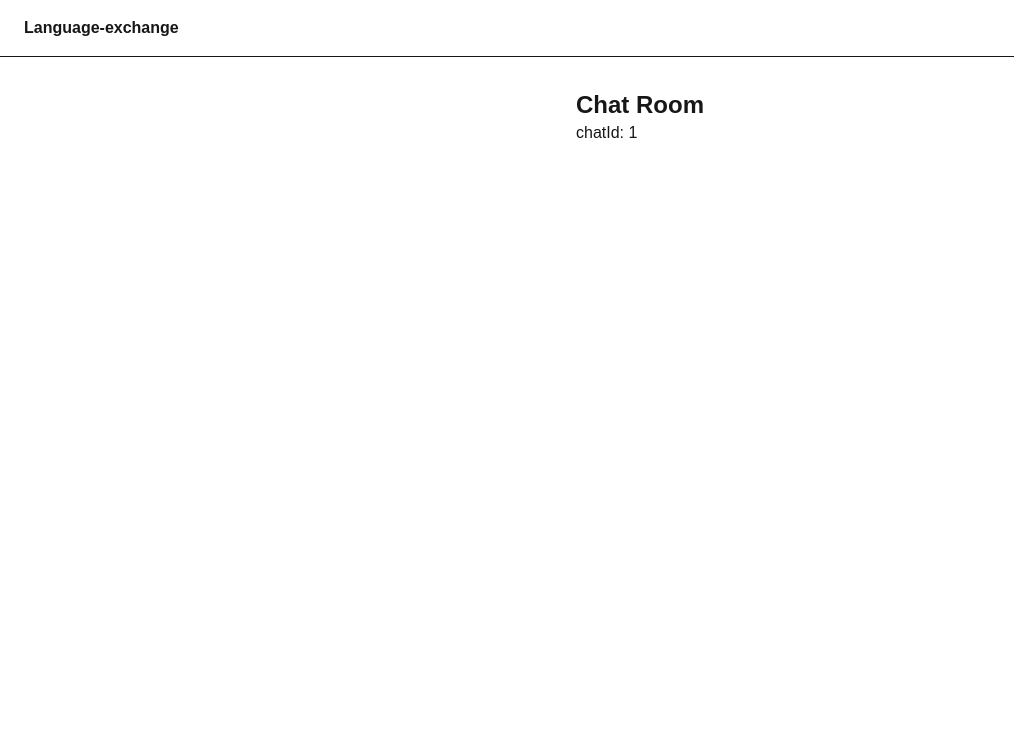
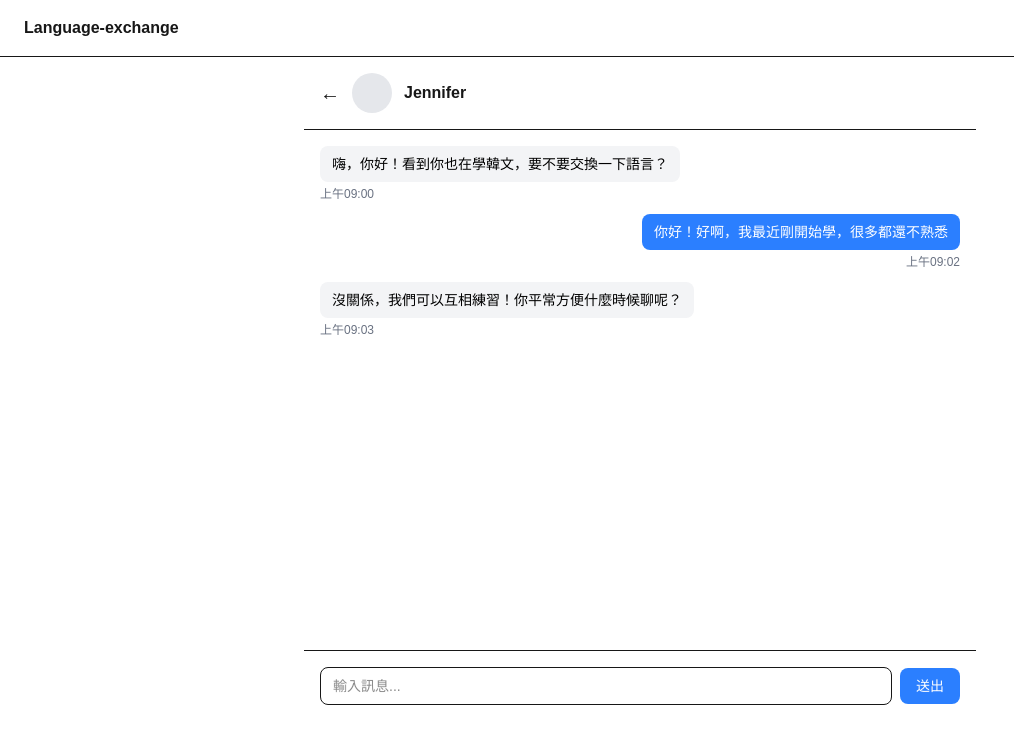
Before and after one commit to araaakang/language-exchange, a Next.js app: page /chat/1 in a window 1280 px wide. Shown: the top 744 px of the page, without its empty margins (0-1014 px from the left). Built offline with nearby package versions, Linux system fonts and the light colour scheme; no server answers.

Commit message:
feat: create mock chat room ui

```diff
--- a/app/chat/[chatId]/page.tsx
+++ b/app/chat/[chatId]/page.tsx
@@ -1,14 +1,68 @@
 "use client";
 
-import { useParams } from "next/navigation";
+import { useState } from "react";
+import { useRouter } from "next/navigation";
+import ChatRoomHeader from "@/components/ChatRoomHeader";
+import MessageBubble from "@/components/MessageBubble";
+import ChatInputBar from "@/components/ChatInputBar";
+import { Message } from "@/types/message";
+
+const mockOwnUid = "mock-own-uid";
+
+const mockPartner = {
+  uid: "mock-partner-uid",
+  displayName: "Jennifer",
+  photoURL: null as string | null,
+};
+
+const mockMessages: Message[] = [
+  {
+    senderId: mockPartner.uid,
+    type: "text",
+    text: "嗨，你好！看到你也在學韓文，要不要交換一下語言？",
+    createdAt: new Date("2026-07-20T09:00:00"),
+    status: "sent",
+  },
+  {
+    senderId: mockOwnUid,
+    type: "text",
+    text: "你好！好啊，我最近剛開始學，很多都還不熟悉",
+    createdAt: new Date("2026-07-20T09:02:00"),
+    status: "sent",
+  },
+  {
+    senderId: mockPartner.uid,
+    type: "text",
+    text: "沒關係，我們可以互相練習！你平常方便什麼時候聊呢？",
+    createdAt: new Date("2026-07-20T09:03:00"),
+    status: "sent",
+  },
+];
 
 export default function ChatRoomPage() {
-  const params = useParams<{ chatId: string }>();
+  const router = useRouter();
+  const [draft, setDraft] = useState("");
+
+  const handleSend = () => {
+    // 尚未接 Firestore，暫不實作送出
+  };
 
   return (
-    <main className="mx-auto max-w-2xl p-8">
-      <h1 className="text-2xl font-bold">Chat Room</h1>
-      <p>chatId: {params.chatId}</p>
+    <main className="mx-auto flex w-full max-w-2xl flex-col">
+      <ChatRoomHeader partner={mockPartner} onBack={() => router.back()} />
+
+      <div className="h-[65vh] space-y-3 overflow-y-auto p-4">
+        {mockMessages.map((message, index) => (
+          <MessageBubble
+            key={index}
+            text={message.text}
+            createdAt={message.createdAt}
+            isOwn={message.senderId === mockOwnUid}
+          />
+        ))}
+      </div>
+
+      <ChatInputBar value={draft} onChange={setDraft} onSend={handleSend} />
     </main>
   );
 }
--- /dev/null
+++ b/components/ChatInputBar.tsx
@@ -0,0 +1,30 @@
+interface ChatInputBarProps {
+  value: string;
+  onChange: (value: string) => void;
+  onSend: () => void;
+}
+
+export default function ChatInputBar({
+  value,
+  onChange,
+  onSend,
+}: ChatInputBarProps) {
+  return (
+    <div className="flex items-center gap-2 border-t p-4">
+      <input
+        type="text"
+        value={value}
+        onChange={(e) => onChange(e.target.value)}
+        placeholder="輸入訊息..."
+        className="flex-1 rounded-lg border px-3 py-2 text-sm"
+      />
+      <button
+        type="button"
+        onClick={onSend}
+        className="rounded-lg bg-blue-500 px-4 py-2 text-sm text-white"
+      >
+        送出
+      </button>
+    </div>
+  );
+}
--- /dev/null
+++ b/components/ChatRoomHeader.tsx
@@ -0,0 +1,41 @@
+import Image from "next/image";
+
+interface ChatRoomHeaderProps {
+  partner: {
+    displayName: string | null;
+    photoURL: string | null;
+  };
+  onBack: () => void;
+}
+
+export default function ChatRoomHeader({
+  partner,
+  onBack,
+}: ChatRoomHeaderProps) {
+  return (
+    <div className="flex items-center gap-3 border-b p-4">
+      <button
+        type="button"
+        onClick={onBack}
+        aria-label="返回"
+        className="text-xl leading-none"
+      >
+        ←
+      </button>
+
+      {partner.photoURL ? (
+        <Image
+          src={partner.photoURL}
+          alt={partner.displayName ?? "使用者頭像"}
+          width={40}
+          height={40}
+          className="rounded-full"
+        />
+      ) : (
+        <div className="h-10 w-10 rounded-full bg-gray-200" />
+      )}
+
+      <h1 className="font-bold">{partner.displayName ?? "使用者"}</h1>
+    </div>
+  );
+}
--- /dev/null
+++ b/components/MessageBubble.tsx
@@ -0,0 +1,33 @@
+interface MessageBubbleProps {
+  text: string;
+  createdAt: Date;
+  isOwn: boolean;
+}
+
+export default function MessageBubble({
+  text,
+  createdAt,
+  isOwn,
+}: MessageBubbleProps) {
+  const time = createdAt.toLocaleTimeString("zh-TW", {
+    hour: "2-digit",
+    minute: "2-digit",
+  });
+
+  return (
+    <div className={`flex ${isOwn ? "justify-end" : "justify-start"}`}>
+      <div
+        className={`flex max-w-[75%] flex-col ${isOwn ? "items-end" : "items-start"}`}
+      >
+        <div
+          className={`rounded-lg px-3 py-2 text-sm ${
+            isOwn ? "bg-blue-500 text-white" : "bg-gray-100 text-black"
+          }`}
+        >
+          {text}
+        </div>
+        <span className="mt-1 text-xs text-gray-500">{time}</span>
+      </div>
+    </div>
+  );
+}
```
